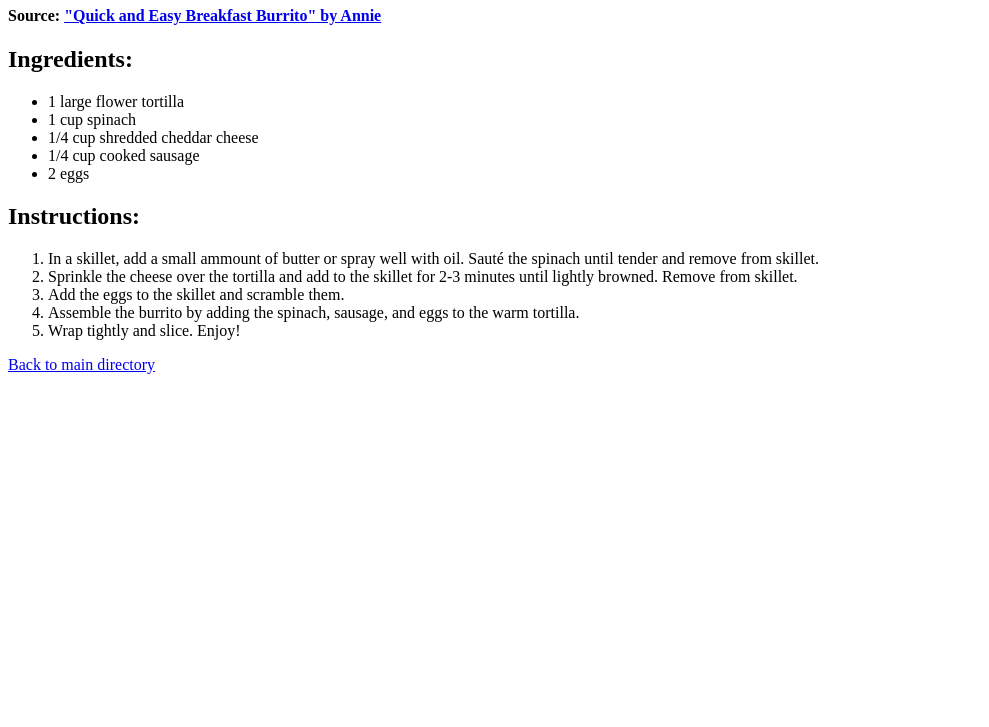
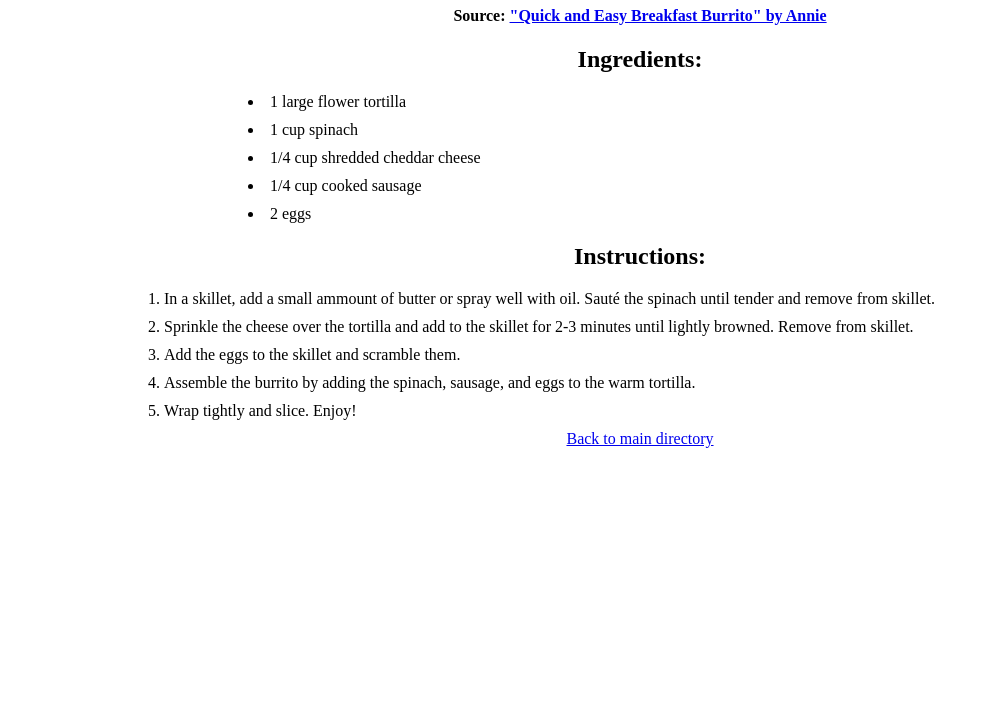
Before and after one commit to DaneWolfe/Recipe-List, a plain HTML site: page Recipes/Breakfast.html in a window 1280 px wide. Shown: the part 73-800 px from the top of the page, without its empty margins (0-989 px from the left). Drawn offline with Linux system fonts and the light colour scheme.

Commit message:
Added some simple CSS to center everything

```diff
--- a/Recipes/Breakfast.html
+++ b/Recipes/Breakfast.html
@@ -4,6 +4,7 @@
     <meta charset="UTF-8">
     <meta name="viewport" content="width=device-width, initial-scale=1.0">
     <title>Breakfast Recipe</title>
+    <link rel="stylesheet", href="../styles.css">
 </head>
 <body>
 
--- /dev/null
+++ b/styles.css
@@ -0,0 +1,14 @@
+* {
+    text-align: center;
+    list-style-position: inside;
+}
+
+ol, ol li {
+    text-align: left;
+    margin: 10px 50px;
+}
+
+ul, ul li {
+    text-align: left;
+    margin: 10px 100px;
+}
```
Also changed, not shown: Recipes/Dessert.html (+1 -0 lines), Recipes/Dinner.html (+1 -0 lines), index.html (+3 -2 lines).
